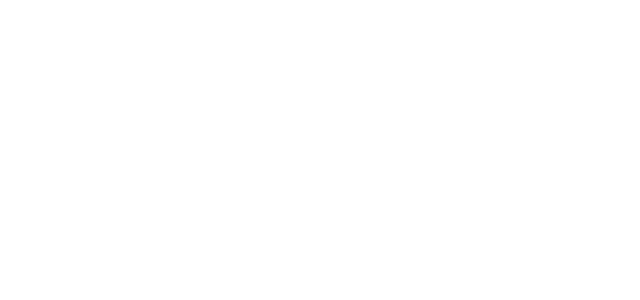
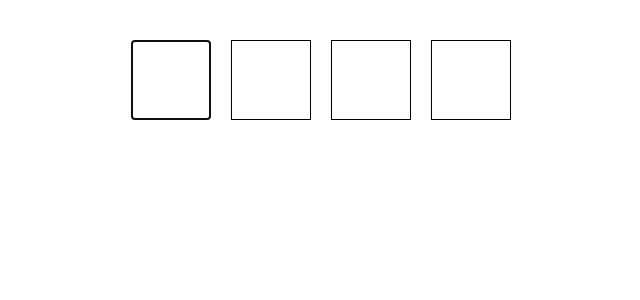
Before and after one commit to hilubabz/Frontend-Task, a React (Vite) app: page /OTP in a window 1280 px wide. Before the commit this address had no page. Shown: the top 300 px of the page, without its empty margins (319-959 px from the left). Built offline with nearby package versions, Linux system fonts and the light colour scheme.

Commit message:
Task 8: OTP

```diff
--- a/src/App.tsx
+++ b/src/App.tsx
@@ -6,6 +6,7 @@
 import LikeButton from "./LikeButton"
 import LoadingSkeleton from "./LoadingSkeleton"
 import Toast from "./Toast"
+import OTP from "./OTP"
 
 function App() {
 
@@ -18,6 +19,7 @@
       <Route path="/likeButton" element={<LikeButton/>}/>
       <Route path="/loadingSkeleton" element={<LoadingSkeleton/>}/>
       <Route path="/toast" element={<Toast/>}/>
+      <Route path="/OTP" element={<OTP/>}/>
     </Routes>
   )
 }
--- /dev/null
+++ b/src/OTP.tsx
@@ -0,0 +1,85 @@
+import { useEffect, useRef, type KeyboardEvent } from "react";
+
+const OTP = () => {
+  const num1 = useRef<HTMLInputElement>(null);
+  const num2 = useRef<HTMLInputElement>(null);
+  const num3 = useRef<HTMLInputElement>(null);
+  const num4 = useRef<HTMLInputElement>(null);
+
+  useEffect(() => {
+    num1.current?.focus();
+  }, []);
+
+  const handleInput = (e: React.ChangeEvent<HTMLInputElement>, val: number) => {
+    e.currentTarget.value = e.currentTarget.value.replace(/\D/, "");
+
+    if (val === 1 && e.currentTarget.value) num2.current?.focus();
+    if (val === 2 && e.currentTarget.value) num3.current?.focus();
+    if (val === 3 && e.currentTarget.value) num4.current?.focus();
+  };
+
+  const handleBackspace = (e: KeyboardEvent<HTMLInputElement>, val: number) => {
+    if (e.key === "Backspace") {
+      if (val === 2 && !e.currentTarget.value) num1.current?.focus();
+      if (val === 3 && !e.currentTarget.value) num2.current?.focus();
+      if (val === 4 && !e.currentTarget.value) num3.current?.focus();
+    }
+  };
+
+  const handlePaste=(e:any)=>{
+    e.preventDefault()
+    // console.log(e.clipboardData.getData("text"))
+    const pastedData=e.clipboardData.getData("text").replace(/\D/,'').toString()
+    // console.log(pastedData)
+    if(pastedData.length==4){
+      num1.current!.value=pastedData[0]
+      num2.current!.value=pastedData[1]
+      num3.current!.value=pastedData[2]
+      num4.current!.value=pastedData[3]
+    }
+    else{
+      alert('The OTP should be of 4 digits')
+    }
+  }
+
+  return (
+    <div className="flex space-x-5 justify-center mt-10">
+      <input
+        type="text"
+        className="border-1 h-20 w-20 text-center text-2xl appearance-none"
+        onPaste={(e)=>handlePaste(e)}
+        ref={num1}
+        onChange={(e) => handleInput(e, 1)}
+        onKeyDown={(e) => handleBackspace(e, 1)}
+        maxLength={1}
+      />
+      <input
+        type="text"
+        className="border-1 h-20 w-20 text-center text-2xl"
+        ref={num2}
+        onChange={(e) => handleInput(e, 2)}
+        onKeyDown={(e) => handleBackspace(e, 2)}
+        maxLength={1}
+      />
+      <input
+        type="text"
+        className="border-1 h-20 w-20 text-center text-2xl"
+        ref={num3}
+        onChange={(e) => handleInput(e, 3)}
+        onKeyDown={(e) => handleBackspace(e, 3)}
+        maxLength={1}
+      />
+      <input
+        type="text"
+        className="border-1 h-20 w-20 text-center text-2xl"
+        ref={num4}
+        onChange={(e) => handleInput(e, 4)}
+        onKeyDown={(e) => handleBackspace(e, 4)}
+        maxLength={1}
+      />
+    </div>
+  );
+};
+
+
+export default OTP;
--- a/src/index.css
+++ b/src/index.css
@@ -1 +1,7 @@
 @import "tailwindcss";
+
+input[type=number]::-webkit-outer-spin-button,
+input[type=number]::-webkit-inner-spin-button {
+  -webkit-appearance: none;
+  margin: 0;
+}
```
